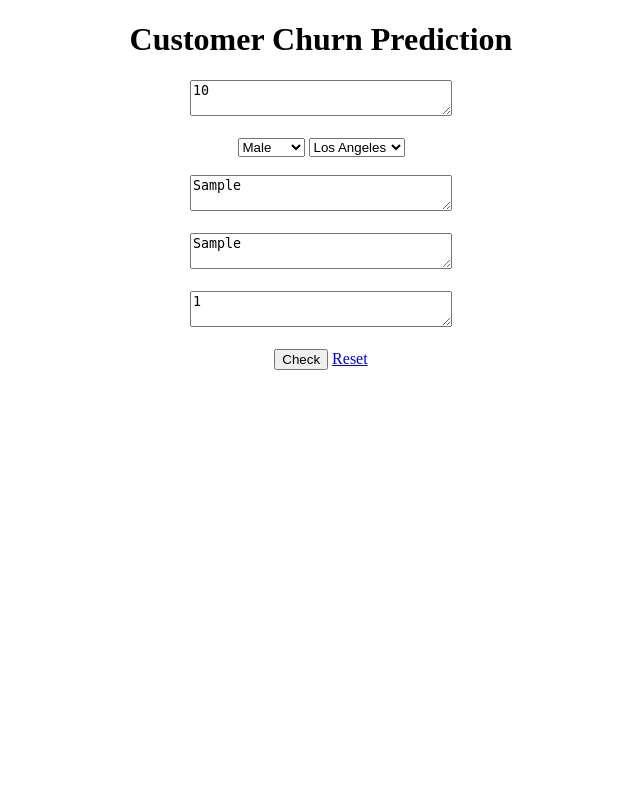
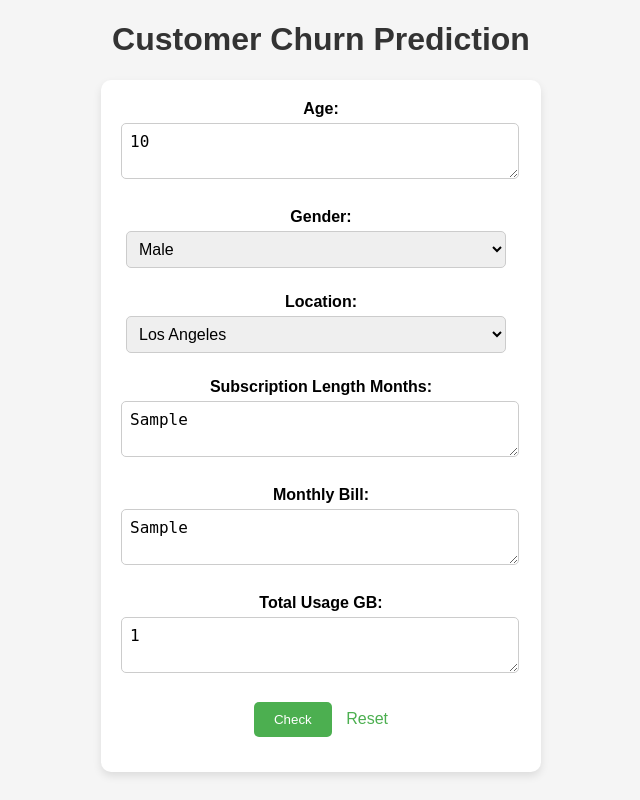
Before and after one commit to Jaswanth0608/Customer_Churn_Prediction, a Flask app: template templates/index.html in a window 1280 px wide. Shown: the whole page, without its empty margins (319-959 px from the left). Run offline with Flask 3, Linux system fonts and the light colour scheme; the template is opened without the code that fills it: most values are stand-ins (such as "Sample title", 1, 10 or a date in 2020); parts of the project's set-up code (start-up, migrations or seed data) failed here and were passed over.

Commit message:
Updated index.html file with css

```diff
--- a/templates/index.html
+++ b/templates/index.html
@@ -3,32 +3,95 @@
 <head>
 	<meta charset="UTF-8">
 	<meta name="viewport" content="width=device-width, initial-scale=1.0">
-	<title>Customer_Churn_Prediction</title>
+	<title>Customer Churn Prediction</title>
 	<style>
 		body {
 			text-align: center;
+			font-family: Arial, sans-serif;
+			background-color: #f5f5f5;
+		}
+
+		h1 {
+			color: #333;
+		}
+
+		form {
+			margin: 20px auto;
+			padding: 20px;
+			width: 80%;
+			max-width: 400px;
+			background-color: #fff;
+			border-radius: 10px;
+			box-shadow: 0 4px 8px rgba(0, 0, 0, 0.1);
+		}
+
+		form div {
+			margin-bottom: 15px;
+		}
+
+		label {
+			display: block;
+			font-weight: bold;
+			margin-bottom: 5px;
+		}
+
+		textarea, select {
+			width: calc(100% - 20px);
+			padding: 8px;
+			border: 1px solid #ccc;
+			border-radius: 5px;
+			font-size: 16px;
+			margin-bottom: 10px;
+			margin-right: 10px;
+		}
+
+		button {
+			background-color: #4caf50;
+			color: white;
+			padding: 10px 20px;
+			border: none;
+			border-radius: 5px;
+			cursor: pointer;
+			transition: background-color 0.3s;
+		}
+
+		button:hover {
+			background-color: #45a049;
+		}
+
+		a {
+			color: #4caf50;
+			text-decoration: none;
+			margin-left: 10px;
+		}
+
+		.result {
+			margin-top: 20px;
+			font-size: 18px;
+		}
+
+		.result h2 {
+			margin: 10px 0;
+			color: #333;
 		}
 	</style>
-
 </head>
 <body>
 	<h1>Customer Churn Prediction</h1>
 	<form action="/predict" method="post">
 		<div>
-			<!-- <label for="Age" F>Age:</label>
-			<br> -->
-		<textarea name="Age" id="Age" cols="30" rows="2" placeholder="Age" required>{{ age }}</textarea>
+			<label for="Age">Age:</label>
+			<textarea name="Age" id="Age" rows="2" placeholder="Age" required>{{ age }}</textarea>
 		</div>
-	<br>
 		<div>
+			<label for="Gender">Gender:</label>
 			<select id="Gender" name="Gender" required>
 				<option value="Male">Male</option>
 				<option value="Female">Female</option>
 			</select>
-	<!-- </div>
-	<br>
-	<div> -->
-
+		</div>
+		<div>
+			<label for="Location">Location:</label>
 			<select id="Location" name="Location" required>
 				<option value="Los Angeles">Los Angeles</option>
 				<option value="New York">New York</option>
@@ -37,35 +100,28 @@
 				<option value="Houston">Houston</option>
 			</select>
 		</div>
-	<br>
 		<div>
-		<!-- <label for="Subscription_Length_Months">Subscription_Length_Months:</label>
-		<br> -->
-		<textarea name="Subscription_Length_Months" id="Subscription_Length_Months" cols="30" rows="2" placeholder="Subscription Length Months" required>{{ subscription_Length_Months }}</textarea>
+			<label for="Subscription_Length_Months">Subscription Length Months:</label>
+			<textarea name="Subscription_Length_Months" id="Subscription_Length_Months" rows="2" placeholder="Subscription Length Months" required>{{ subscription_Length_Months }}</textarea>
 		</div>
-	<br>
 		<div>
-		<!-- <label for="Monthly_Bill">Monthly_Bill</label>
-		<br> -->
-		<textarea name="Monthly_Bill" id="Monthly_Bill" cols="30" rows="2" placeholder="Monthly Bill" required>{{ monthly_Bill }}</textarea>
+			<label for="Monthly_Bill">Monthly Bill:</label>
+			<textarea name="Monthly_Bill" id="Monthly_Bill" rows="2" placeholder="Monthly Bill" required>{{ monthly_Bill }}</textarea>
 		</div>
-	<br>
 		<div>
-		<!-- <label for="Total_Usage_GB">Total_Usage_GB</label>
-		<br> -->
-		<textarea name="Total_Usage_GB" id="Total_Usage_GB" cols="30" rows="2" placeholder="Total Usage GB" required>{{ total_Usage_GB }}</textarea>
+			<label for="Total_Usage_GB">Total Usage GB:</label>
+			<textarea name="Total_Usage_GB" id="Total_Usage_GB" rows="2" placeholder="Total Usage GB" required>{{ total_Usage_GB }}</textarea>
 		</div>
-	<br>
 		<div>
 			<button>Check</button>
 			<a href="/">Reset</a>
 		</div>
 	</form>
-	<div>
+	<div class="result">
 		{% if Result == 1 %}
-			<h2> The Customer will "Not Churn" </h2>
-		{% elif Result ==0 %}
-			<h2> The Customer will "Churn" </h2>
+			<h2>The Customer will "Not Churn"</h2>
+		{% elif Result == 0 %}
+			<h2>The Customer will "Churn"</h2>
 		{% endif %}
 	</div>
 </body>
```
Lines whose indentation alone changed are shown as unchanged.
